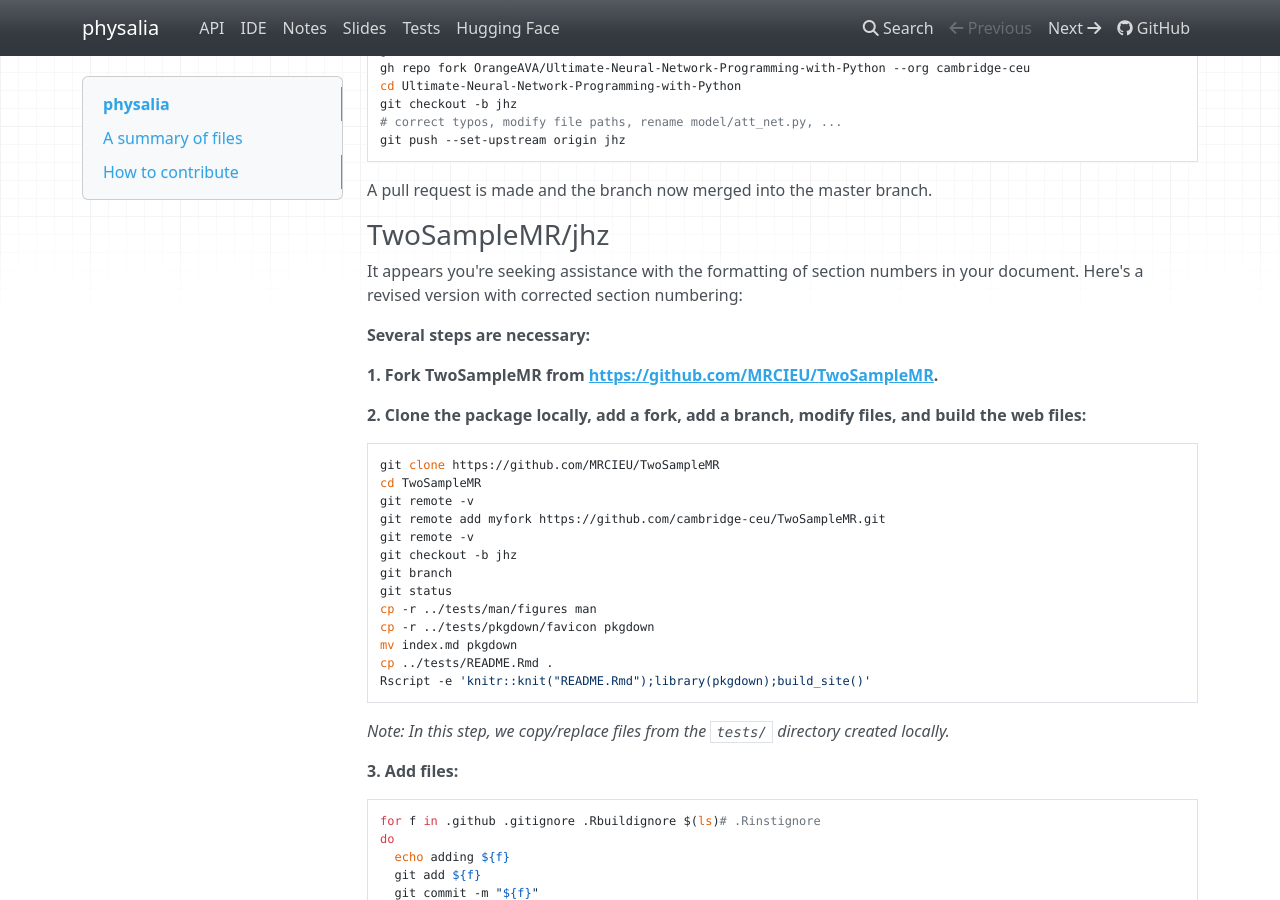
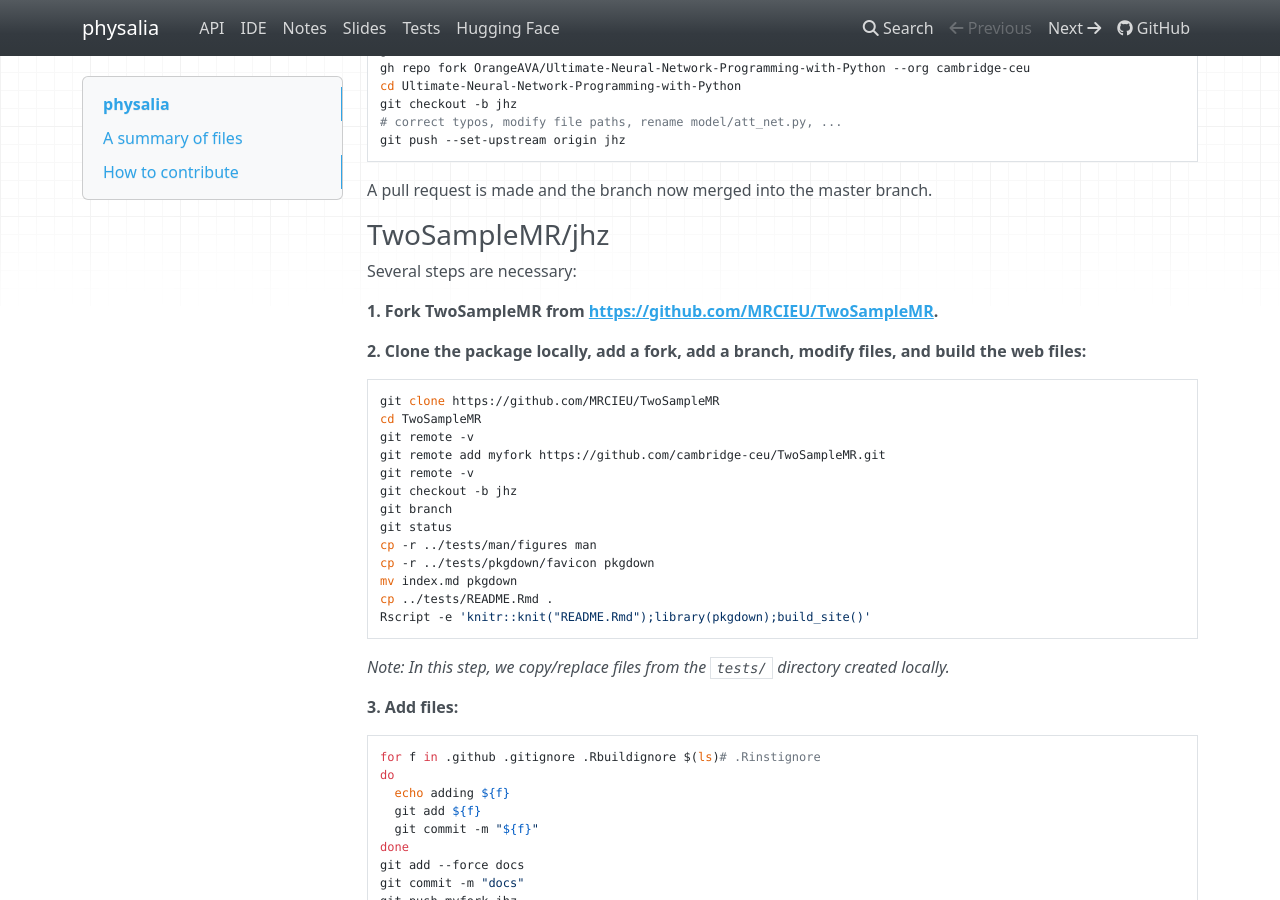
Before and after one commit to jinghuazhao/physalia, an MkDocs documentation site: the page built from docs/README.md, in a window 1280 px wide and 900 px high, scrolled down 1257 px. Built offline with MkDocs 1.6.1, drawn with Linux system fonts in a browser that asks for light colours; nearby versions of some CDN libraries; a script that is not in the unit is left out.

Commit message:
physalia

```diff
--- a/docs/README.md
+++ b/docs/README.md
@@ -56,9 +56,7 @@ A pull request is made and the branch now merged into the master branch.
 
 ### TwoSampleMR/jhz
 
-It appears you're seeking assistance with the formatting of section numbers in your document. Here's a revised version with corrected section numbering:
-
-**Several steps are necessary:**
+Several steps are necessary:
 
 **1. Fork TwoSampleMR from <https://github.com/MRCIEU/TwoSampleMR>.**
 
```
